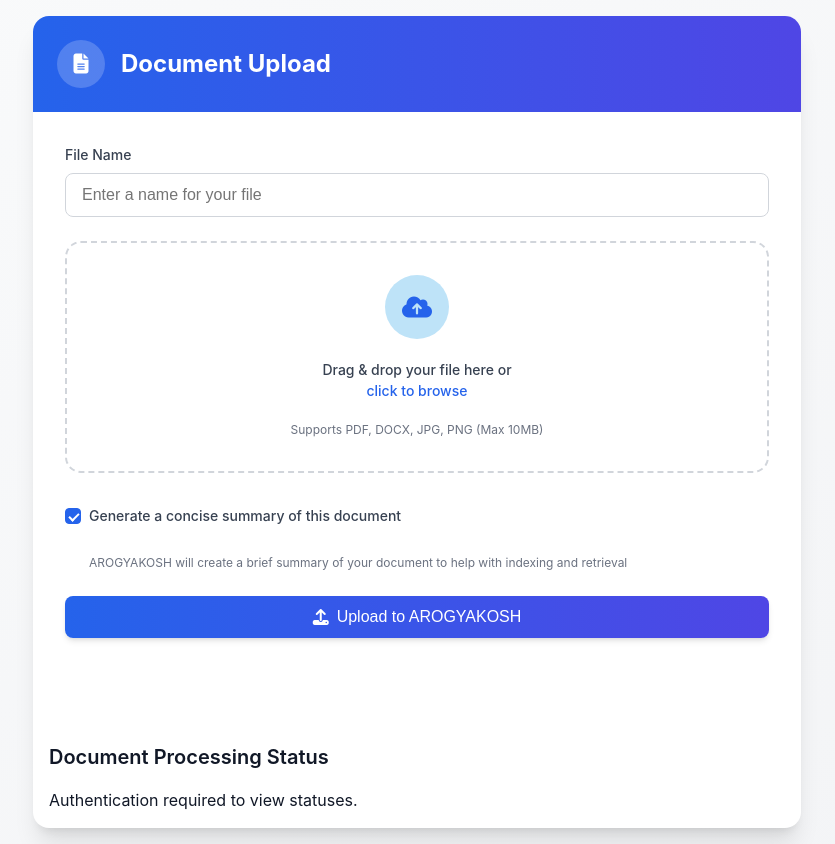
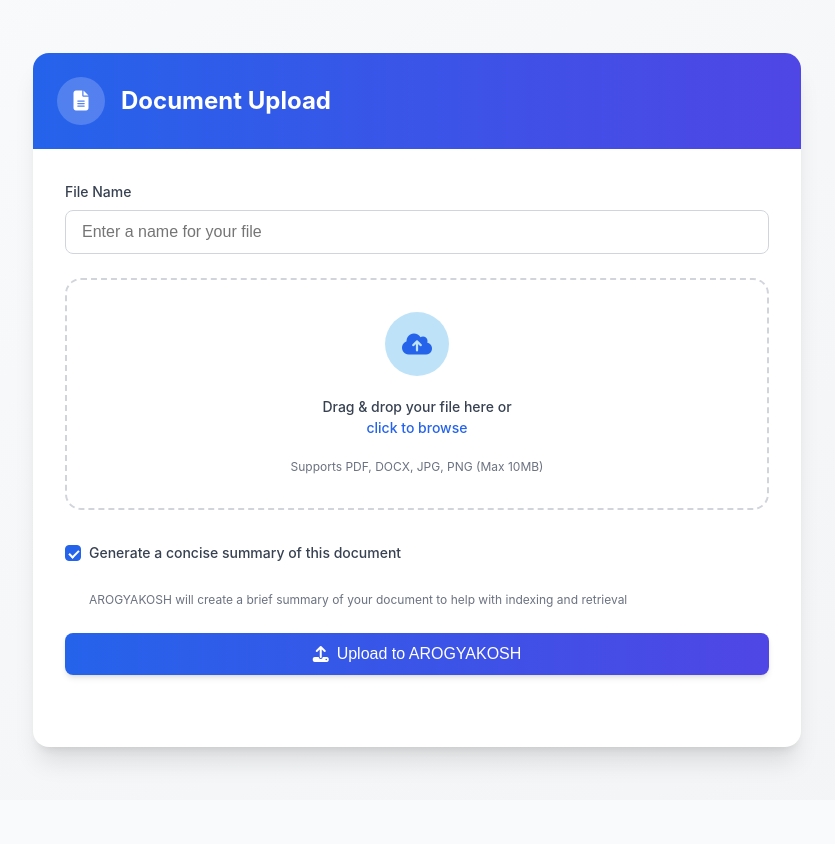
Before and after one commit to sathwikshetty33/ArogyaKhosh, a Django app: page /route/patient-upload/ in a window 1280 px wide. Shown: the whole page, without its empty margins (223-1058 px from the left). After the commit the page ends 769 px from the top, so only its background shows below. Run offline with Django 5.2, Linux system fonts and the light colour scheme; parts of the project's set-up code (start-up, migrations or seed data) failed here and were passed over; some libraries are stand-ins or nearby versions.

Commit message:
Update patientUpload.html

```diff
--- a/backend/core/router/templates/router/patientUpload.html
+++ b/backend/core/router/templates/router/patientUpload.html
@@ -641,12 +641,6 @@
 
         </div>
 
-            <div class="status-section">
-                <h3>Document Processing Status</h3>
-                <div class="status-list" id="documentStatusList">
-                    <!-- Status items will be populated here -->
-                </div>
-            </div>
         </div>
     </div>
 </div>
```
